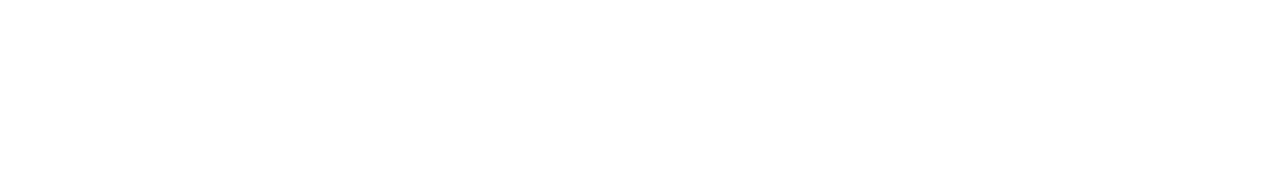
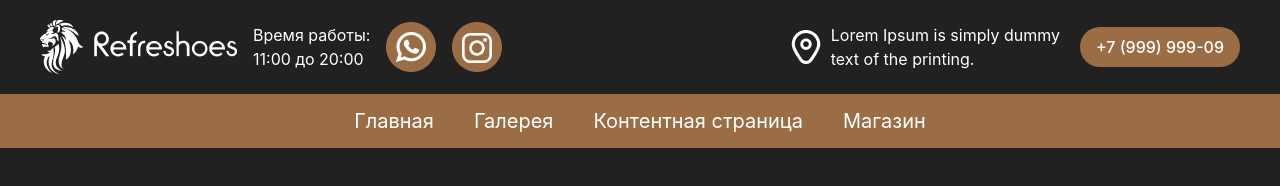
Before and after one commit to Vikingstrong/Home-Work-11, a website: page src/page2.html in a window 1280 px wide. Drawn offline with nearby package versions, Linux system fonts and the light colour scheme; files that its build step writes are made by us from their sources.

Commit message:
Add header on page 2

```diff
--- a/src/page2.html
+++ b/src/page2.html
@@ -6,7 +6,25 @@
     <title>Page 2</title>
     <link rel="stylesheet" href="output.css">
 </head>
-<body>
-
+<body class="bg-[#212121] text-white">
+    <header class="max-w-300 m-auto flex justify-between p-5 lg:px-0 text-white items-center">
+        <div class="flex items-center gap-4">
+            <img class="w-[60%] lg:w-auto" src="./imgpage1/header/logo.png" alt="">
+            <p class="hidden lg:block">Время работы: <br> 11:00 до 20:00</p>
+            <img class="hidden lg:block" src="./imgpage1/header/vaiber.png" alt="">
+            <img class="hidden lg:block" src="./imgpage1/header/insta.png" alt="">
+        </div>
+        <div class="flex gap-5 items-center">
+            <p class="hidden lg:flex items-center gap-2"><img src="./imgpage1/header/icon.png" alt="">Lorem Ipsum is simply dummy <br> text of the printing.</p>
+            <p class="font-medium py-2 px-4 rounded-4xl bg-[#9B6D44]">+7 (999) 999-09</p>
+        </div>
+    </header>
+    <header class="bg-[#9B6D44] p-3 lg:px-0 text-white flex justify-center items-center gap-10">
+        <a class="hidden lg:block text-[20px]" href="../index.html">Главная</a>
+        <a class="hidden lg:block text-[20px]" href="#">Галерея</a>
+        <a class="hidden lg:block text-[20px]" href="./page3.html">Контентная страница</a>
+        <a class="hidden lg:block text-[20px]" href="./page4.html">Магазин</a>
+        <i class="fa-solid fa-bars lg:hidden! text-2xl"></i>
+    </header>
 </body>
 </html>
```
